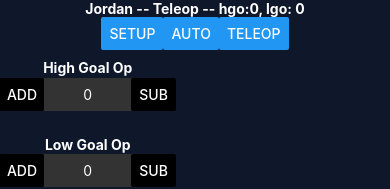
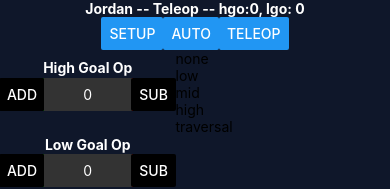
Before and after one commit to jmurphy5613/robotics-scouting-mobile-temp, a React Native app: screen / in a window 390 px wide. Both pictures are taken after a click on the button "TELEOP". Shown: the top 189 px of the page. Built offline with nearby package versions, Linux system fonts and the light colour scheme.

Commit message:
started mpicker, really janky textbox size fix

```diff
--- a/App.js
+++ b/App.js
@@ -1,14 +1,14 @@
 import { StatusBar } from 'expo-status-bar';
-import { ScrollView, StyleSheet, Text, View, Button, Picker } from 'react-native';
+import { ScrollView, StyleSheet, Text, View, Button, TouchableOpacity} from 'react-native';
 import * as ScreenOrientation from 'expo-screen-orientation';
 import AppLoading from 'expo-app-loading';
 import { useState } from 'react';
 import Counter from './components/counter';
+import MPicker from './components/m_picker';
 import { TextInput } from 'react-native';
 import { Modal } from 'react-native';
 import QRcode from 'react-native-qrcode-svg';
 import BouncyCheckbox from "react-native-bouncy-checkbox";
-
 async function changeOrientation() {
   await ScreenOrientation.lockAsync(ScreenOrientation.OrientationLock.LANDSCAPE_LEFT);
 }
@@ -100,6 +100,7 @@ export default function App() {
                   style={styles.team}
                   onChangeText={setTeam}
                   value={team}
+                  placeholderTextColor={"#555"}
                   placeholder="Team Number..."
                 />
                 <TextInput
@@ -107,6 +108,7 @@ export default function App() {
                   style={styles.match}
                   onChangeText={setMatch}
                   value={match}
+                  placeholderTextColor={"#555"}
                   placeholder="Match Number..."
                 />
               </View>
@@ -114,6 +116,7 @@ export default function App() {
                 multiline
                 style={styles.notes}
                 onChangeText={setNotes}
+                placeholderTextColor={"#555"}
                 value={notes}
                 placeholder="Extra Notes..."
               />
@@ -171,6 +174,7 @@ export default function App() {
               <Counter title="Low Goal Op" get={lowGoalO} set={setLowGoalO}/>
             </View>
             <View>
+              <MPicker labels={["none", "low", "mid", "high", "traversal"]}/>
             </View>
           </View>
         </ScrollView>
@@ -282,7 +286,7 @@ const styles = StyleSheet.create({
     marginTop: '5%',
     padding: 10,
     width: '90%',
-    height: '60%',
+    height: '25%',
     borderWidth: 2,
     borderBottomStartRadius: 10,
     borderBottomEndRadius: 10,
@@ -297,7 +301,7 @@ const styles = StyleSheet.create({
     marginTop: '10%',
     padding: 10,
     width: '40%',
-    height: '55%',
+    height: '50%',
     borderWidth: 2,
     borderBottomStartRadius: 10,
     borderBottomEndRadius: 10,
@@ -313,7 +317,7 @@ const styles = StyleSheet.create({
     marginLeft: '10%',
     padding: 10,
     width: '40%',
-    height: '55%',
+    height: '50%',
     borderWidth: 2,
     borderBottomStartRadius: 10,
     borderBottomEndRadius: 10,
--- a/components/counter.jsx
+++ b/components/counter.jsx
@@ -56,7 +56,6 @@ export default function Counter(props){
             {/* this is the button container. im sorry that there are like five view tags, the button doesn't support styles :cryscream:*/}
             <Text style={styles.title}>{props.title}</Text>
             <View style={styles.contain}>
-
                 <TouchableOpacity style={styles.add} onPress={e => {props.set(props.get+1);}}>
                     <Button color="#000"  title="add" onPress={e => {props.set(props.get+1);}}/>
                 </TouchableOpacity>
--- /dev/null
+++ b/components/m_picker.jsx
@@ -0,0 +1,25 @@
+import { StyleSheet, Text, View, Button, TouchableOpacity} from 'react-native';
+
+const styles = StyleSheet.create({});
+
+export default function MPicker(props){
+    return (
+        <View style={styles.master}>
+            <TouchableOpacity>
+                <Text>{props.labels[0]}</Text>
+            </TouchableOpacity>
+            <TouchableOpacity>
+                <Text>{props.labels[1]}</Text>
+            </TouchableOpacity>
+            <TouchableOpacity>
+                <Text>{props.labels[2]}</Text>
+            </TouchableOpacity>
+            <TouchableOpacity>
+                <Text>{props.labels[3]}</Text>
+            </TouchableOpacity>
+            <TouchableOpacity>
+                <Text>{props.labels[4]}</Text>
+            </TouchableOpacity>
+        </View>
+    );
+}
```
